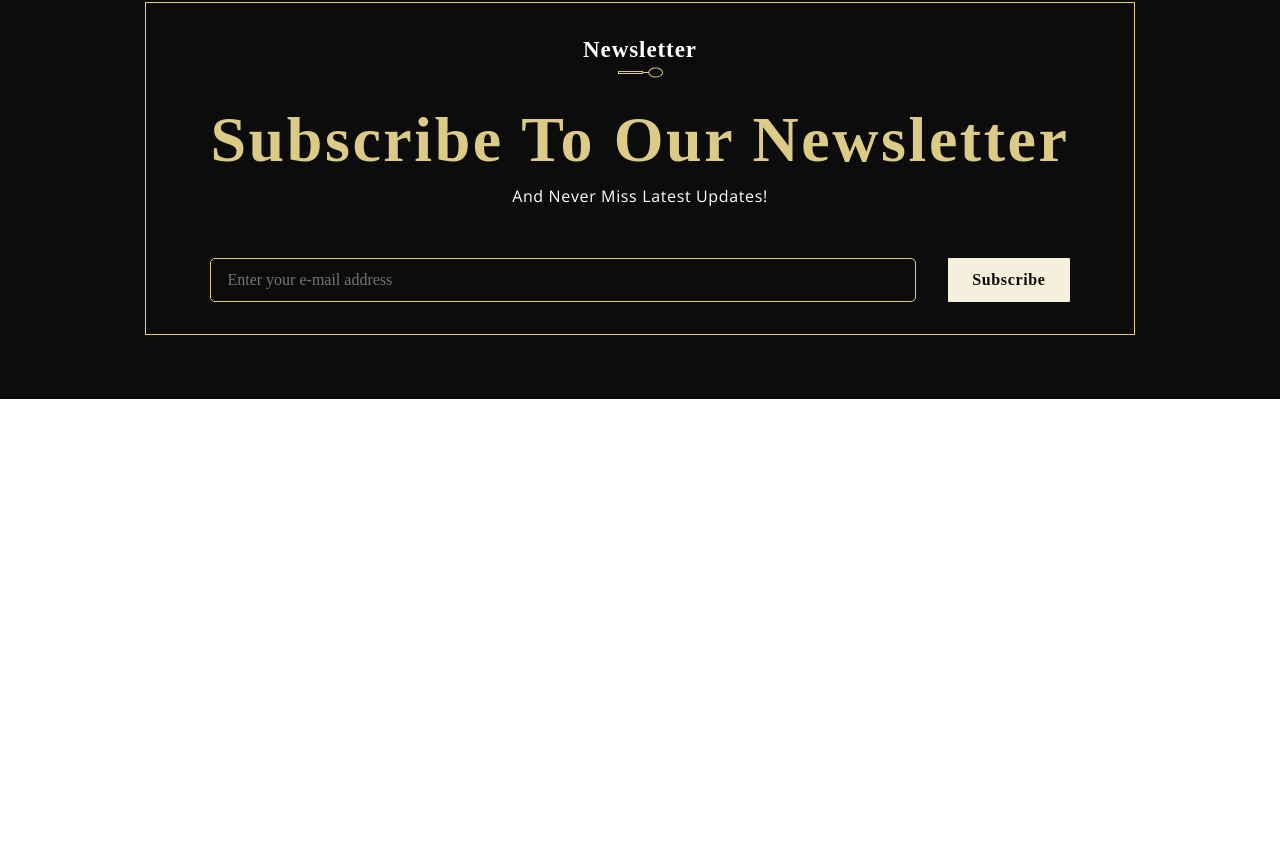
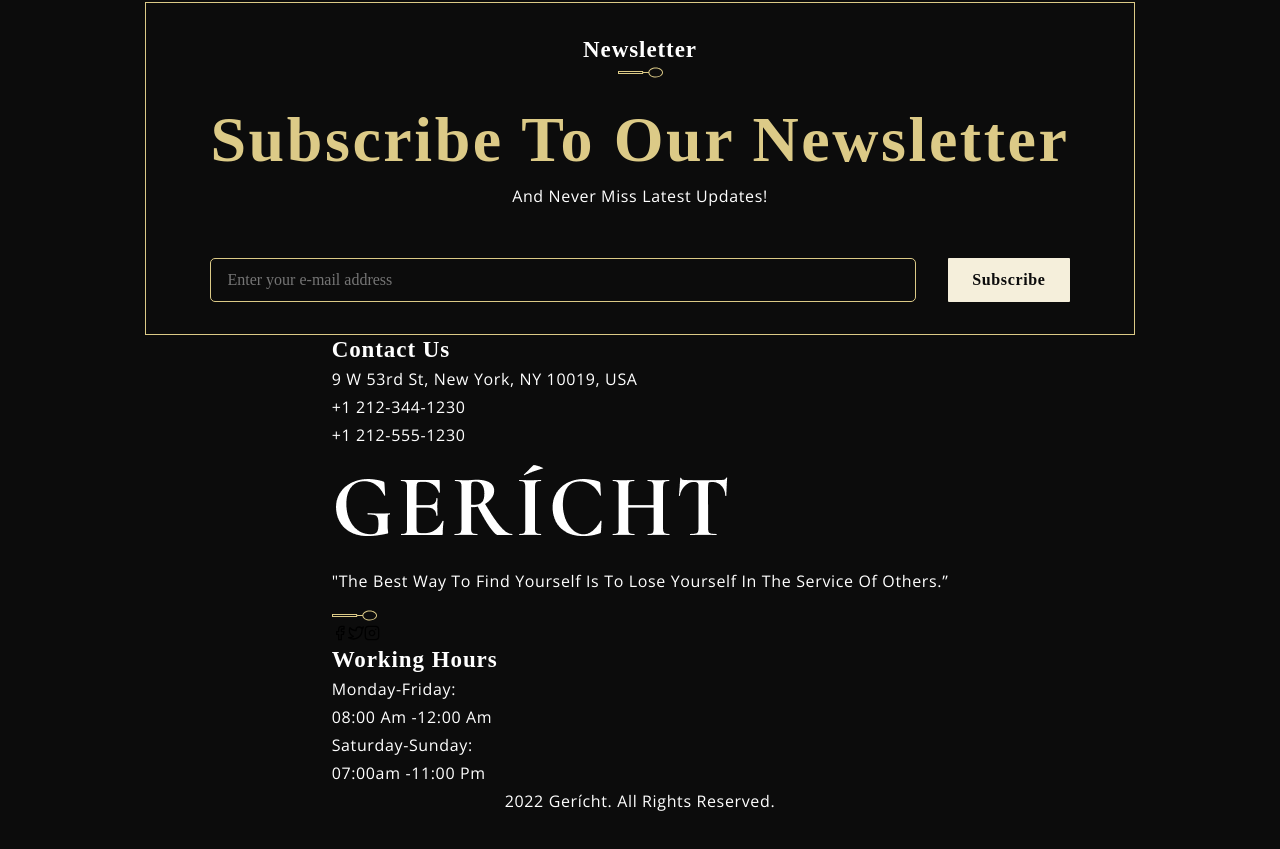
Before and after one commit to RyanSyme/gericht, a React (Create React App) app: page / in a window 1280 px wide. Shown: the part 7041-7890 px from the top of the page. Before the commit the page ends 7440 px from the top, so only its background shows below. Built offline with nearby package versions, Linux system fonts and the light colour scheme; grey boxes are pictures that could not be loaded; the HTML template or start-up script is replaced by a standard one; a web font is replaced by a local one.

Commit message:
add bottom footer

```diff
--- a/src/container/Footer/Footer.jsx
+++ b/src/container/Footer/Footer.jsx
@@ -2,12 +2,42 @@
 import { FiFacebook, FiTwitter, FiInstagram } from 'react-icons/fi'
 
 import { FooterOverlay, Newsletter } from '../../components'
+import { images } from '../../constants';
 import './Footer.css';
 
 const Footer = () => (
   <div className='app__footer section__padding'>
     <FooterOverlay/>
     <Newsletter/>
+
+    <div className='app__footer-links'>
+      <div className='app__footer-links_contact'>
+        <h1 className='app__footer-headtext p__cormorant'>Contact Us</h1>
+        <p className='p__opensans'>9 W 53rd St, New York, NY 10019, USA</p>
+        <p className='p__opensans'>+1 212-344-1230</p>
+        <p className='p__opensans'>+1 212-555-1230</p>
+      </div>
+      <div className='app__footer-links_logo'>
+        <img src={images.gericht} alt='Footer Logo'/>
+        <p className='p__opensans' >"The best way to find yourself is to lose yourself in the service of others.”</p>
+        <img src={images.spoon} alt='spoon' className='spoon__img' style={{marginTop: 15}} />
+        <div className='app__footer-link_icons' >
+          <FiFacebook/>
+          <FiTwitter/>
+          <FiInstagram/>
+        </div>
+      </div>
+      <div className='app__footer-links_work'>
+        <h1 className='app__footer-headtext p__cormorant'>Working Hours</h1>
+        <p className='p__opensans'>Monday-Friday:</p>
+        <p className='p__opensans'>08:00 am -12:00 am</p>
+        <p className='p__opensans'>Saturday-Sunday:</p>
+        <p className='p__opensans'>07:00am -11:00 pm</p>
+      </div>
+    </div>
+    <div className='footer__copyright'>
+      <p className='p__opensans'>2022 Gerícht. All Rights reserved.</p>
+    </div>
   </div>
 );
 
```
